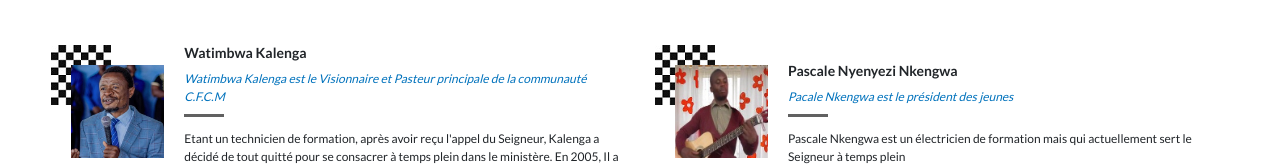
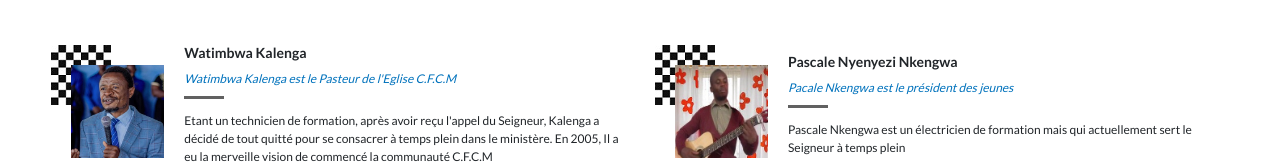
Before and after one commit to Olivier-Kango/cfcm, a React (Create React App) app: page / in a window 1280 px wide. Shown: the part 1616-1782 px from the top of the page. Built offline with nearby package versions, Linux system fonts and the light colour scheme; a web font is replaced by a local one.

Commit message:
Add Pasteur

```diff
--- a/src/components/Speakers.js
+++ b/src/components/Speakers.js
@@ -12,7 +12,7 @@ const speakerContent = [
   {
     imageSpeaker: kalengaImage,
     fName: 'Watimbwa Kalenga',
-    profession: "Watimbwa Kalenga est le Visionnaire et Pasteur principale de la communauté C.F.C.M",
+    profession: "Watimbwa Kalenga est le Pasteur de l'Eglise C.F.C.M",
     about: "Etant un technicien de formation, après avoir reçu l'appel du Seigneur, Kalenga a décidé de tout quitté pour se consacrer à temps plein dans le ministère. En 2005, Il a eu la merveille vision de commencé la communauté C.F.C.M",
   },
   {
```
